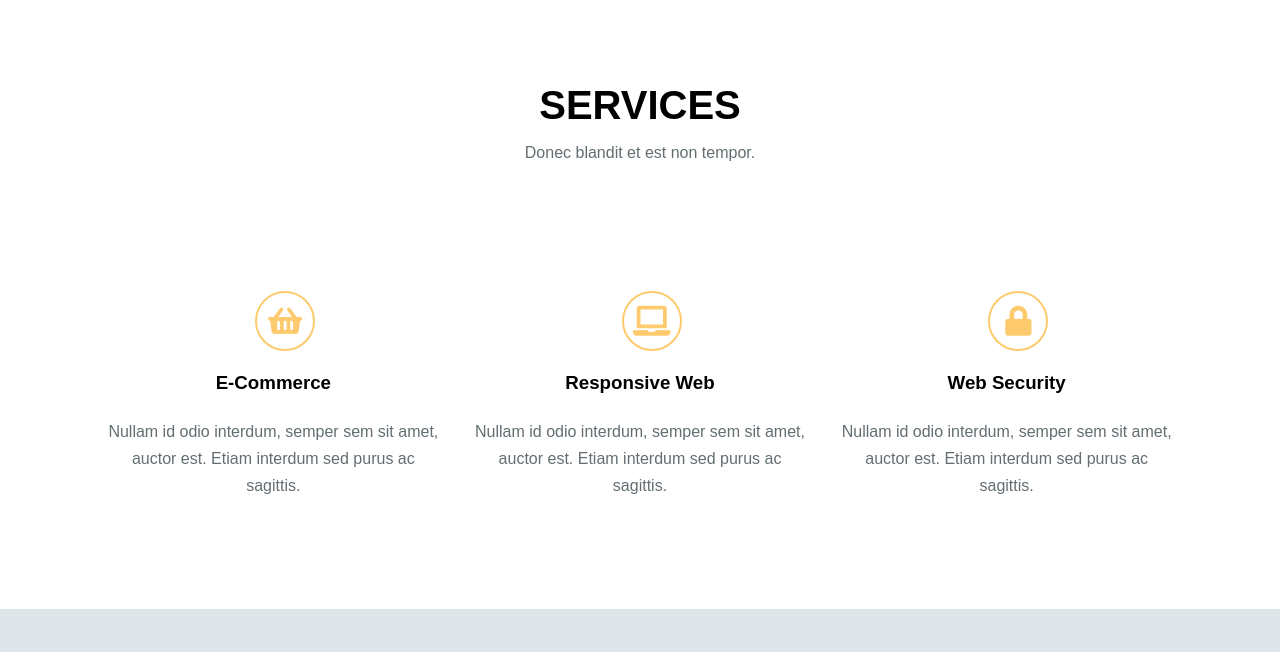
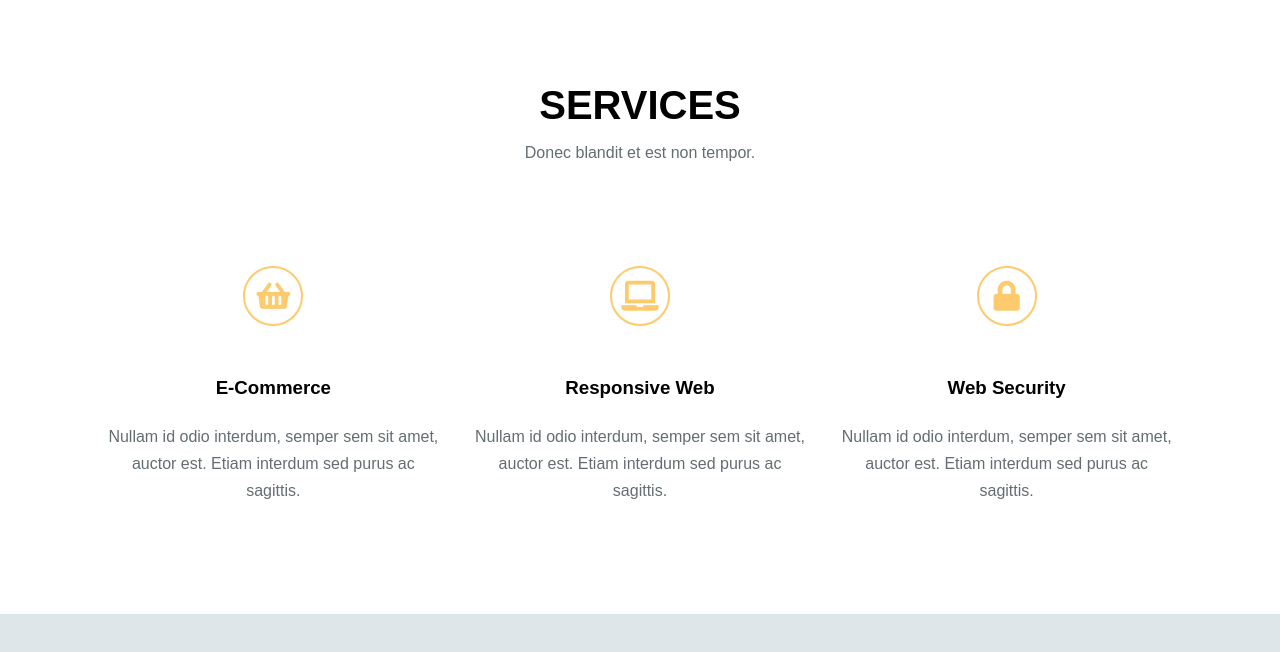
Before and after one commit to KatarzynaLesniewska/proj-z-task-r, a website: page index.html in a window 1280 px wide. Shown: the part 736-1388 px from the top of the page. Drawn offline with Linux system fonts and the light colour scheme; a web font is replaced by a local one.

Commit message:
Correct services' icons

```diff
--- a/sass/style.scss
+++ b/sass/style.scss
@@ -158,20 +158,61 @@ header {
 
 .Services {
 
+    /* to jest element html (div?) o klasie która powinna być BOX - okazuje się że na kolumny też działa */
     .col-4 {
 
+        display: flex;
+        flex-direction: column;
+        align-items: center; /* te trzy centrują znaczek ikonki w box/divie/tutaj w kolumnie; align-items: center; ZMIENIA Z WIERSZA NA KOLUMNĘ!!!  */
+
+        /* to jest div-rodzic dla dziecka icony; nazwa clasy tego diva jakakolwiek może być */
         .icon {
+
+            display: flex;
+            align-items: center;
+            justify-content: center;
+
+            width: 60px;
+            height: 60px;
+            border-radius: 100%;
+            background: inherit;
+            color: $color-golden;
+            border: solid 2px;
+            font-size: 30px;
+            font-weight: bold;
+
+            /*
+            position: absolute;
+            top: 50%;
+            left: 50%;
+            transform: translate (-50%, -50%);
+            display: flex;
+            align-items: center;
+            justify-content: center;
+            background: inherit;
+            color: $color-golden;
+            width: 60px;
+            height: 60px;
+            border-radius: 50%;
+            border: solid 2px;
+            font-size: 30px;
+            font-weight: bold;
+            */
+
+            /*
             width:300px;
             height:50px;
             margin-bottom: 5px;
             padding-bottom:10px;
             position: relative;
+            */
         }
 
         div {
-            position: relative;
+            /* position: relative; */
 
             i {
+                /*
                 position: absolute;
                 top: 50%;
                 left: 50%;
@@ -187,6 +228,7 @@ header {
                 border: solid 2px;
                 font-size: 30px;
                 font-weight: bold;
+                */
             }
         }
     }
```
Also changed, not shown: css/style.css, 1 other file.
